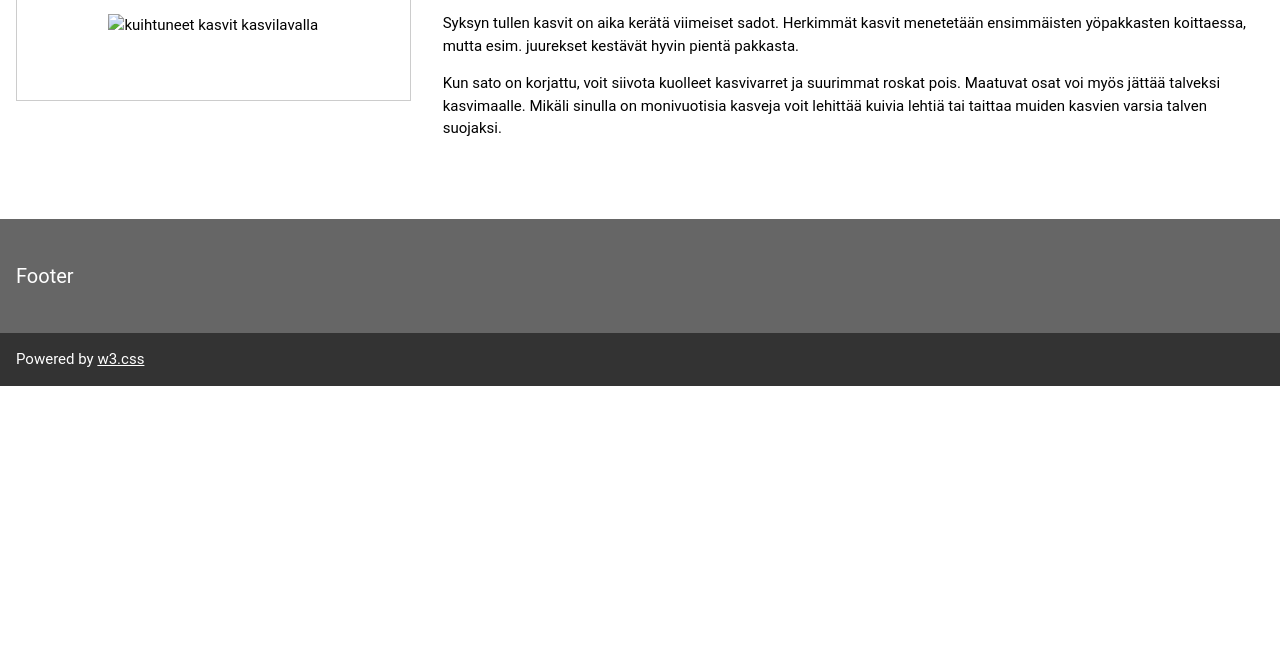
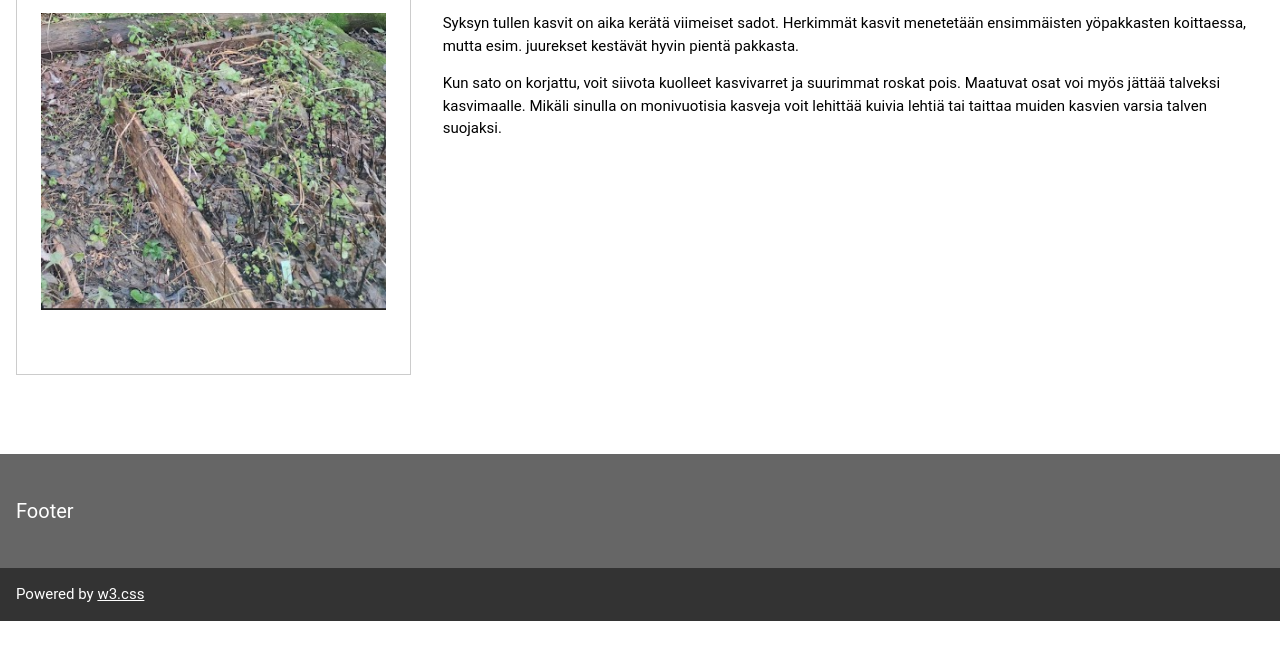
Before and after one commit to ElliPii/ellipii.github.io, a plain HTML site: page syksy.html in a window 1280 px wide. Shown: the part 131-790 px from the top of the page. Drawn offline with Linux system fonts and the light colour scheme.

Commit message:
Update syksy.html

```diff
--- a/syksy.html
+++ b/syksy.html
@@ -35,7 +35,7 @@ html,body,h1,h2,h3,h4,h5,h6 {font-family: "Roboto", sans-serif;}
 
   <div class="w3-row w3-padding-64">
         <div class="w3-third w3-container">
-      <p class="w3-border w3-padding-large w3-padding-64 w3-center"><img src="Kuvat/kasvilava.syksy.png" alt="kuihtuneet kasvit kasvilavalla" style="width:100%"></p>
+      <p class="w3-border w3-padding-large w3-padding-64 w3-center"><img src="kasvilava.syksy.png" alt="kuihtuneet kasvit kasvilavalla" style="width:100%"></p>
     </div>
     <div class="w3-twothird w3-container">
       <h1 class="w3-text-teal">Valmistautuminen talveen</h1>
```
